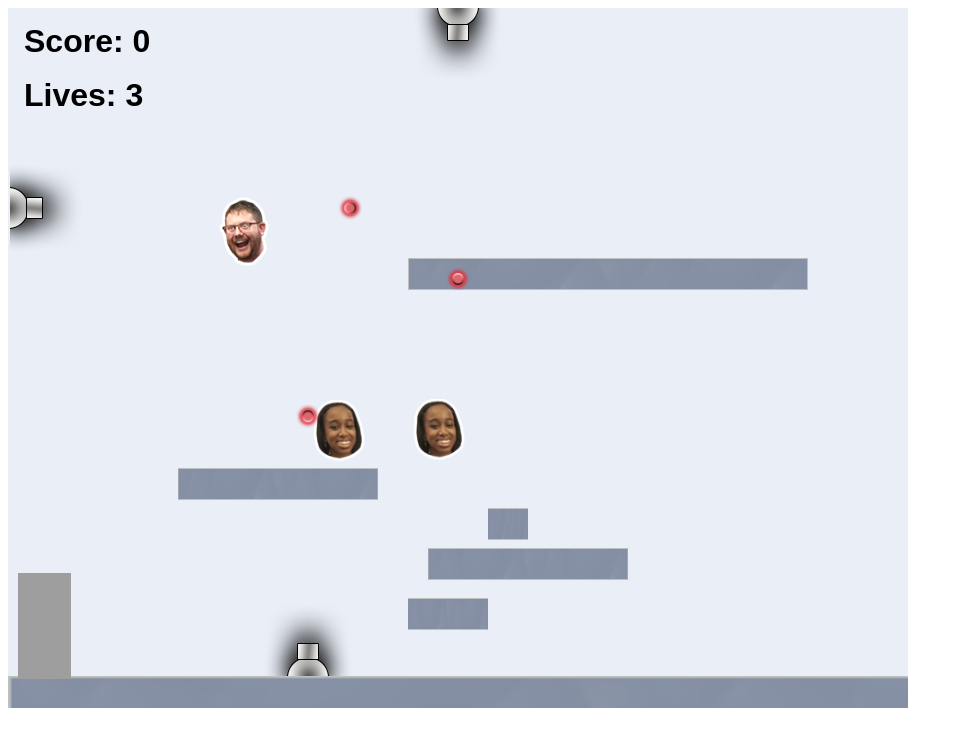
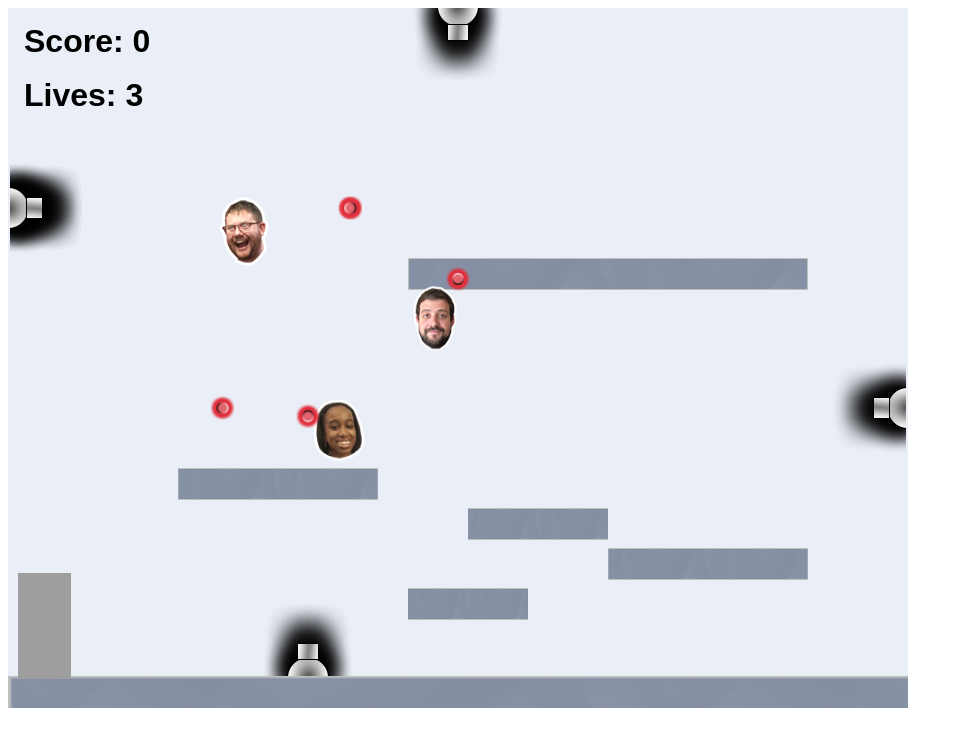
Before and after one commit to SethGoll/sethgoll.gethub.io, a website: page projects/platformer/index.html in a window 1280 px wide. Shown: the whole page, without its empty margins (0-963 px from the left). Drawn offline with Linux system fonts and the light colour scheme; animation ran at ten frames a second.

```diff
--- a/projects/platformer/js/init/cannon.js
+++ b/projects/platformer/js/init/cannon.js
@@ -28,9 +28,28 @@
 
         // example:
         createCannon("top", 450);
+        createCannon("bottom", 300);
+        createCannon("left", 200);
+        createCannon("top", 450);
+        createCannon("bottom", 300);
+        createCannon("left", 200);
+        createCannon("top", 450);
+        createCannon("bottom", 300);
+        createCannon("left", 200);
+        createCannon("top", 450);
+        createCannon("bottom", 300);
+        createCannon("left", 200);
+        createCannon("right", 400, 1500);
+        createCannon("right", 400, 1500);
+        createCannon("right", 400, 1500);
+        createCannon("right", 400, 1500);
+        createCannon("left", 200);
+        createCannon("left", 200);
+        createCannon("left", 200);
+        createCannon("left", 200);
 
-        createCannon("bottom", 300)
-        createCannon("left", 200)
+
+
         // ALL YOUR CODE GOES ABOVE HERE ///////////////////////////////////////
         ////////////////////////////////////////////////////////////////////////
     };
--- a/projects/platformer/js/init/collectable.js
+++ b/projects/platformer/js/init/collectable.js
@@ -39,7 +39,7 @@
         // example:
         createCollectable(type.steve, 200, 170, 6, 0.7);
         createCollectable(type.grace, 300, 400, 20, 2)
-        createCollectable(type.grace, 400, 250, 50, 4)
+        createCollectable(type.max, 400, 250, 10, 1)
 
         // ALL YOUR CODE GOES ABOVE HERE ///////////////////////////////////////
         ////////////////////////////////////////////////////////////////////////
--- a/projects/platformer/js/init/platform.js
+++ b/projects/platformer/js/init/platform.js
@@ -40,9 +40,9 @@
         createPlatform(400, 250);
         createPlatform(170, 460, 0.5);
 
-        createPlatform(400,590,.2);
-        createPlatform(480,500,.1)
-        createPlatform(420,540,.5)
+        createPlatform(400,580,.3);
+        createPlatform(460,500,.35)
+        createPlatform(600,540,.5)
         // ALL YOUR CODE GOES ABOVE HERE ///////////////////////////////////////
         ////////////////////////////////////////////////////////////////////////
     }
```
Also changed, not shown: projects/bouncing-box/index.html (+8 -5 lines).
